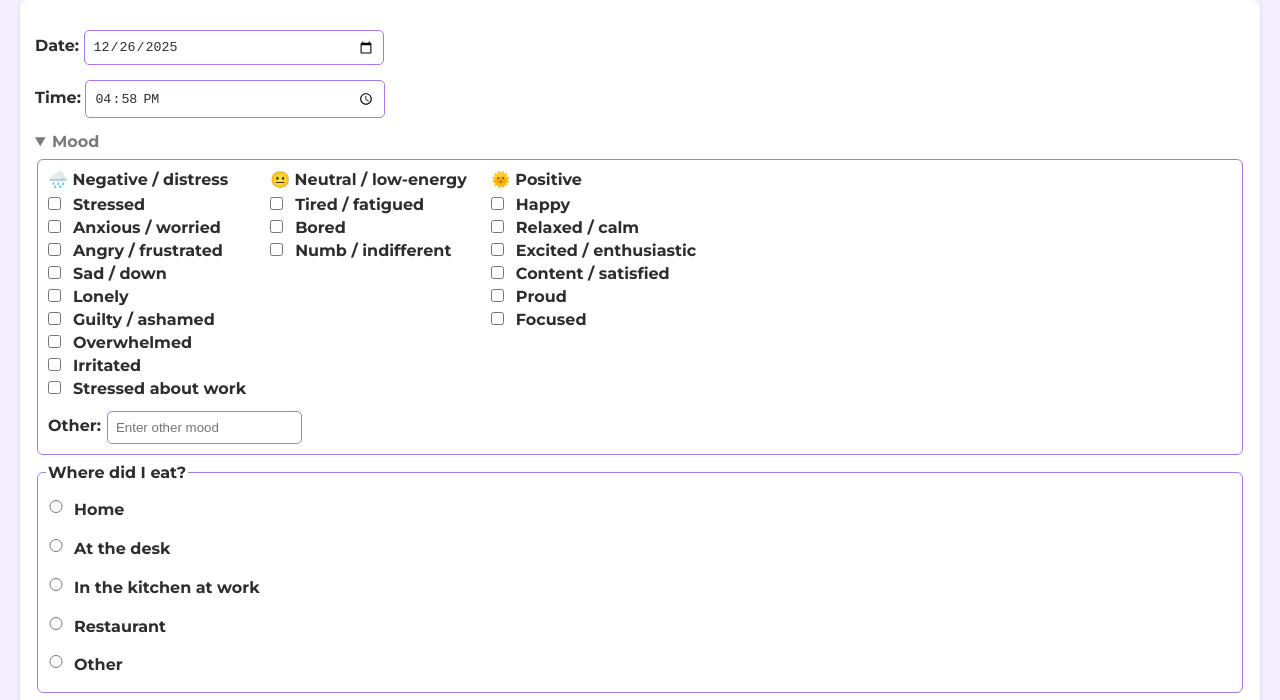
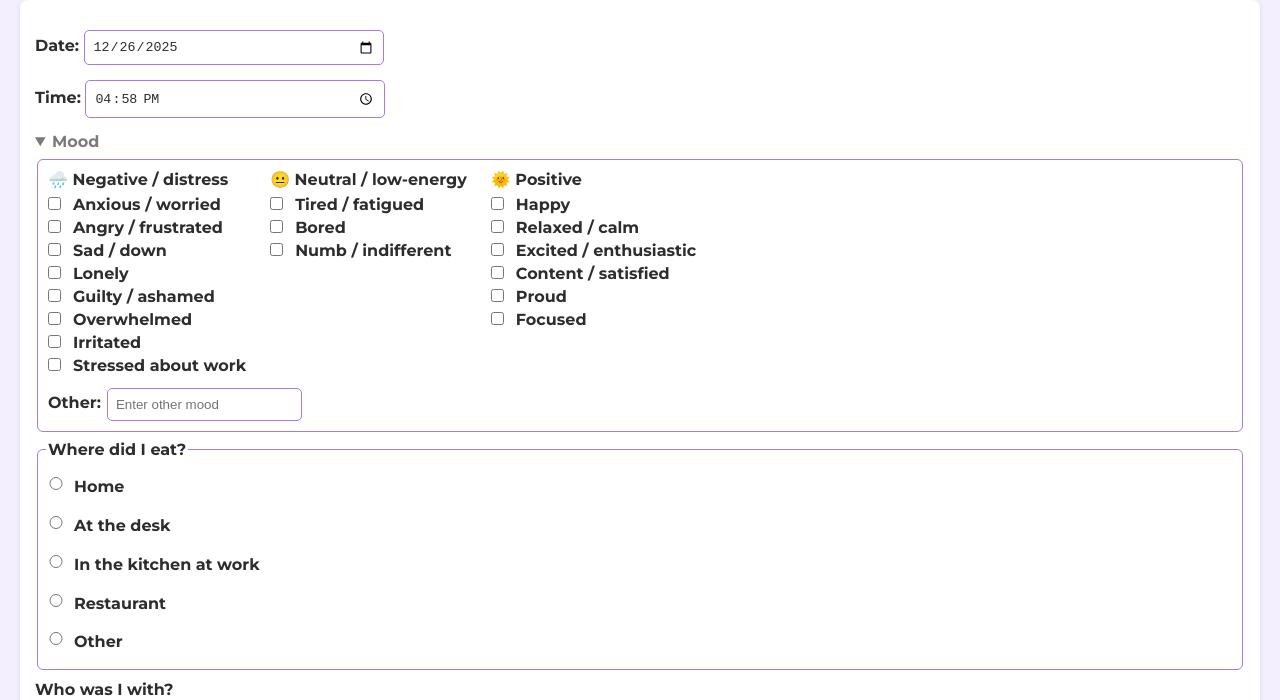
Before and after one commit to d-kolesnik/food-diary, a plain HTML site: page index.html in a window 1280 px wide. Shown: the part 82-782 px from the top of the page. Drawn offline with Linux system fonts and the light colour scheme.

Commit message:
remove stressed

```diff
--- a/index.html
+++ b/index.html
@@ -262,10 +262,6 @@
         <div>
           <div class="mood-cat">🌧️ Negative / distress</div>
           <div class="mood-grid">
-            <div class="mood-item">
-              <div class="mood-checkbox"><input type="checkbox" name="mood" value="Stressed"></div>
-              <div class="mood-label">Stressed</div>
-            </div>
             <div class="mood-item">
               <div class="mood-checkbox"><input type="checkbox" name="mood" value="Anxious / worried"></div>
               <div class="mood-label">Anxious / worried</div>
```
